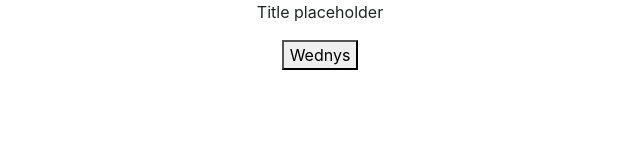
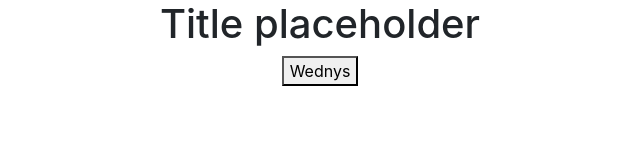
Before and after one commit to iO-Academy/23-jan-chickens-food-delivery-app, a React app: page / in a window 1280 px wide. Shown: the whole page, without its empty margins (320-960 px from the left). Built offline with nearby package versions, Linux system fonts and the light colour scheme.

Commit message:
reformatted to merge with Story 1

```diff
--- a/src/App/App.js
+++ b/src/App/App.js
@@ -1,18 +1,12 @@
 import './App.scss'
 import Main from '../Main/Main'
-import Navbar from '../Navbar/Navbar'
-import {useState} from 'react'
 
 function App() {
   // will have to merge with story 1 and make sure it's consistent
   // will have to declare new state variable
-  const [displayRestaurantsOrMenu, setDisplayRestaurantsOrMenu] = useState('listRestaurants')
   return (
     <div className="App">
-      <Navbar displayRestaurantsOrMenu={displayRestaurantsOrMenu}
-        setDisplayRestaurantsOrMenu={setDisplayRestaurantsOrMenu} />
-      <Main displayRestaurantsOrMenu={displayRestaurantsOrMenu}
-        setDisplayRestaurantsOrMenu={setDisplayRestaurantsOrMenu}/>
+      <Main />
     </div>
   );
 }
--- a/src/Main/Main.js
+++ b/src/Main/Main.js
@@ -1,26 +1,30 @@
 import { useState } from 'react'
 import Title from '../Title/Title'
 import Menu from '../Menu/Menu'
-import Restaurants from '../Restaurants/Restaurants'
+import RestaurantsContainer from '../RestaurantsContainer/RestaurantsContainer'
+import Navbar from '../Navbar/Navbar'
 
 
-const Main = (props) => {
+const Main = () => {
 
-     // will have to merge with story 1 and make sure it's consistent
+    // will have to merge with story 1 and make sure it's consistent
     // will need to declare new state variable
+    const [displayRestaurantsOrMenu, setDisplayRestaurantsOrMenu] = useState('listRestaurants')
     const [restaurantDetails, setRestaurantDetails] = useState(null)
-
 
     return (
         <div>
             {/* need to add props to all of the below components */}
-            <Title displayRestaurantsOrMenu={props.displayRestaurantsOrMenu}
-                setDisplayRestaurantsOrMenu={props.setDisplayRestaurantsOrMenu} restaurantDetails={restaurantDetails} />
-            <Restaurants restaurantDetails={props.restaurantDetails} setRestaurantDetails={setRestaurantDetails}
-                displayRestaurantsOrMenu={props.displayRestaurantsOrMenu}
-                setDisplayRestaurantsOrMenu={props.setDisplayRestaurantsOrMenu} />
-            <Menu displayRestaurantsOrMenu={props.displayRestaurantsOrMenu}
-                setDisplayRestaurantsOrMenu={props.setDisplayRestaurantsOrMenu} />
+            <Navbar displayRestaurantsOrMenu={displayRestaurantsOrMenu}
+                setDisplayRestaurantsOrMenu={setDisplayRestaurantsOrMenu} />
+            <Title displayRestaurantsOrMenu={displayRestaurantsOrMenu}
+                setDisplayRestaurantsOrMenu={setDisplayRestaurantsOrMenu} restaurantDetails={restaurantDetails} />
+            <RestaurantsContainer restaurantDetails={restaurantDetails} setRestaurantDetails={setRestaurantDetails}
+                displayRestaurantsOrMenu={displayRestaurantsOrMenu}
+                setDisplayRestaurantsOrMenu={setDisplayRestaurantsOrMenu} />
+            <Menu displayRestaurantsOrMenu={displayRestaurantsOrMenu}
+                setDisplayRestaurantsOrMenu={setDisplayRestaurantsOrMenu} />
+            {/* there will be a footer */}
         </div>
     )
 }
--- a/src/Title/Title.js
+++ b/src/Title/Title.js
@@ -17,8 +17,8 @@ const Title = (props) => {
 
     return (
         <div>
-            {/* this will have to be replace with however the title has been formatted in story 1 */}
-            <p className={`titleSplashPage ${props.displayRestaurantsOrMenu}`}>Title placeholder</p>
+            {/* this will have to be replace with however the title has been formatted in story 1 - will include align-middle */}
+            <h1 className={`banner-title ${props.displayRestaurantsOrMenu}`}>Title placeholder</h1>
             <p className={`titleRestaurantName ${props.displayRestaurantsOrMenu}`}>{restaurantName ?? ''}</p>
 
         </div>
--- a/src/Title/Title.scss
+++ b/src/Title/Title.scss
@@ -1,4 +1,4 @@
-.titleSplashPage{
+.banner-title {
     &.listRestaurants {
         display: block;
     }
```
Also changed, not shown: src/RestaurantsContainer/RestaurantsContainer.js (renamed from src/Restaurants/Restaurants.js, +4 -3 lines), src/RestaurantsContainer/RestaurantsContainer.scss (renamed from src/Restaurants/Restaurants.scss).
